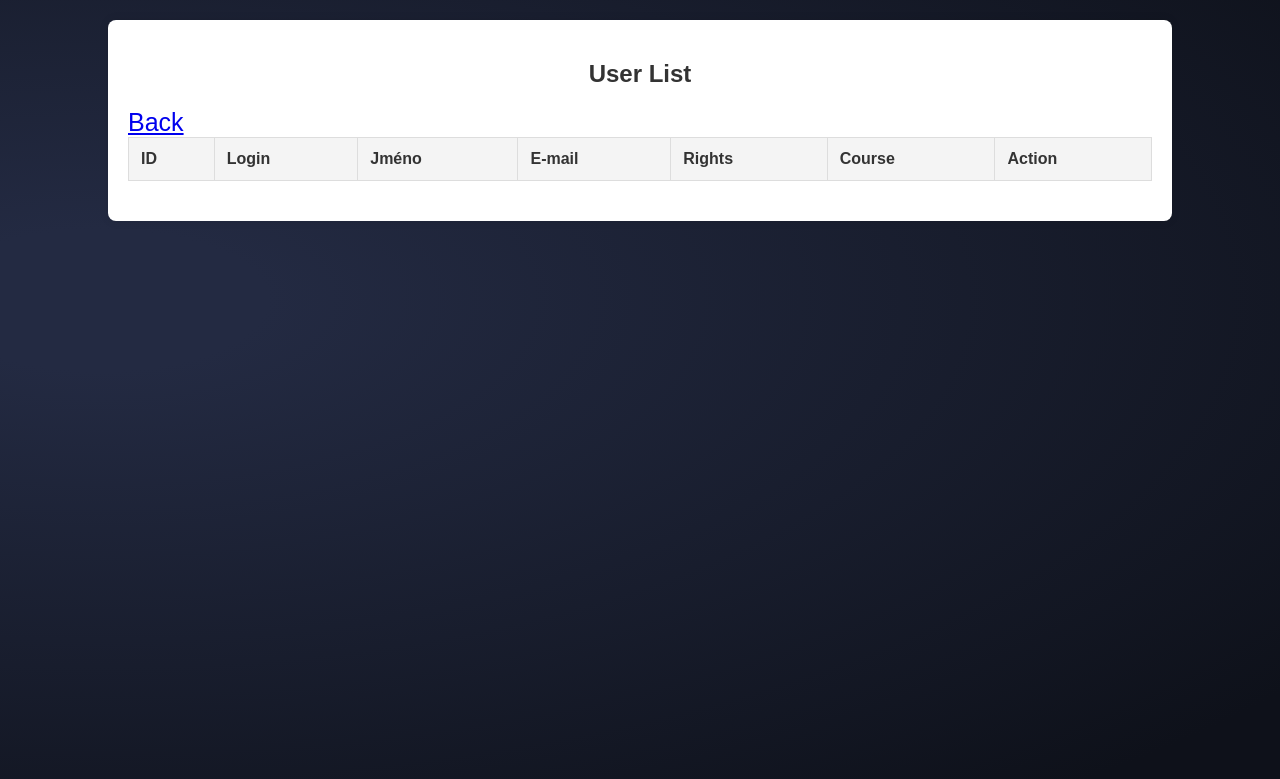
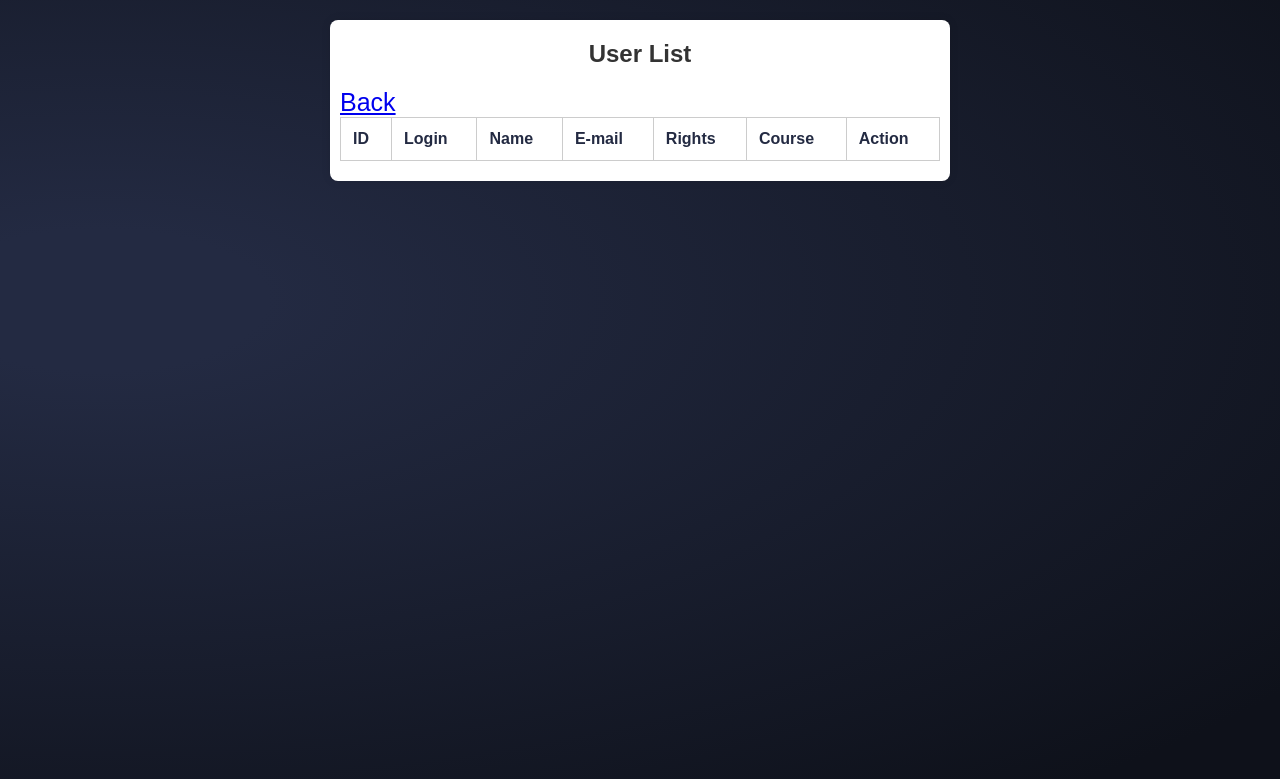
Before and after one commit to DaniilPes/WEB, a PHP site: page /app/Views/TemplateBased/UserManagementTemplate.tpl.php in a window 1280 px wide. Shown: the top 779 px of the page. Run offline with PHP 8.4, Linux system fonts and the light colour scheme; data that the repository does not hold is empty.

Commit message:
little_update

```diff
--- a/app/Views/TemplateBased/LoginTemplate.tpl.php
+++ b/app/Views/TemplateBased/LoginTemplate.tpl.php
@@ -18,11 +18,11 @@ global $tplData;
             <input type="password" id="password" name="heslo" required>
             <input type="hidden" name="action" value="login">
 
-            <input class="button" type="submit" name="potvrzeni" value="Prihlasit">
+            <input class="button" type="submit" name="potvrzeni" value="Sign in">
 
-            <label class="center"> nebo </label>
+            <label class="center"> or </label>
 
-            <a href="index.php?page=registrace" class="button">REGISTRATION</a>
+            <a href="index.php?page=registration" class="button">REGISTRATION</a>
         </form>
 
         <?php if (isset($tplData['error'])): ?>
--- a/app/Views/TemplateBased/RegistrationTemplate.tpl.php
+++ b/app/Views/TemplateBased/RegistrationTemplate.tpl.php
@@ -12,7 +12,7 @@ global $tplData;
 
 <?php if (!$tplData['isLogged']): ?>
     <h2>Registration form</h2>
-    <form action="index.php?page=registrace" method="POST" oninput="x.value=(pas1.value==pas2.value)?'OK':'Passwords are different'">
+    <form action="index.php?page=registration" method="POST" oninput="x.value=(pas1.value==pas2.value)?'OK':'Passwords are different'">
         <div id="logo" class="center">
             <img src="public/images/codeChar.png" width="100" alt="Code Academy Logo">
             codeAcademy
@@ -43,7 +43,7 @@ global $tplData;
         </select>
 
         <input class="button" type="submit" name="potvrzeni" value="Register">
-        <label class="center">или</label>
+        <label class="center">or</label>
         <a href="index.php?page=login" class="btn" id="linkReg">Continue</a>
     </form>
 <?php else: ?>
--- a/app/Views/TemplateBased/UserManagementTemplate.tpl.php
+++ b/app/Views/TemplateBased/UserManagementTemplate.tpl.php
@@ -15,7 +15,7 @@ global $tplData;
         <tr>
             <th>ID</th>
             <th>Login</th>
-            <th>Jméno</th>
+            <th>Name</th>
             <th>E-mail</th>
             <th>Rights</th>
             <th>Course</th>
--- a/composer.json
+++ b/composer.json
@@ -8,7 +8,8 @@
     ],
     "require": {
         "php": ">=7.4",
-        "ezyang/htmlpurifier": "^4.18"
+        "ezyang/htmlpurifier": "^4.18",
+      "ext-pdo": "*"
     },
     "autoload": {
         "psr-4": {
--- a/public/MyCss/style_management.css
+++ b/public/MyCss/style_management.css
@@ -1,55 +1,55 @@
-/* style.css */
+/* Основные стили */
 body {
     font-family: Arial, sans-serif;
     margin: 0;
     padding: 0;
-    /*background-color: #f4f4f4;*/
-    color: #333;
     background: radial-gradient(
             farthest-corner at 100px 300px,
             #232a42 10%,
             #0e111a 90%
     );
+    color: #fff;
 }
 
 .container {
-    width: 80%;
+    display: table; /* Используем table, чтобы контейнер подстраивался под содержимое */
+    width: auto; /* Убираем фиксированную ширину */
+    max-width: 90%; /* Ограничиваем максимальную ширину */
     margin: 20px auto;
-    padding: 20px;
+    /*padding: 20px;*/
     background-color: #fff;
+    color: #333;
     box-shadow: 0 0 10px rgba(0, 0, 0, 0.1);
     border-radius: 8px;
+    overflow-x: auto; /* Горизонтальная прокрутка */
+    padding: 20px 10px;
 }
 
 h2 {
     text-align: center;
-    color: #333;
 }
 
 table {
     width: 100%;
     border-collapse: collapse;
-    margin-bottom: 20px;
-}
-
-table, th, td {
-    border: 1px solid #ddd;
+    min-width: 600px; /* Минимальная ширина для сохранения структуры */
+    /*border: 2px solid #232A42FF;*/
 }
 
 th, td {
     padding: 12px;
+    color: #232A42FF;
     text-align: left;
-    overflow: hidden;
-    text-overflow: ellipsis;
-    white-space: nowrap;
+    white-space: nowrap; /* Запрещаем перенос текста */
+    border: 1px solid #ccc;
 }
 
 th {
-    background-color: #f4f4f4;
+    color: #232A42FF;
 }
 
 tr:nth-child(even) {
-    background-color: #f9f9f9;
+    color: #232A42FF;
 }
 
 button, input[type="submit"] {
```
Also changed, not shown: other parts of public/MyCss/style_management.css (+18 -34 lines).
